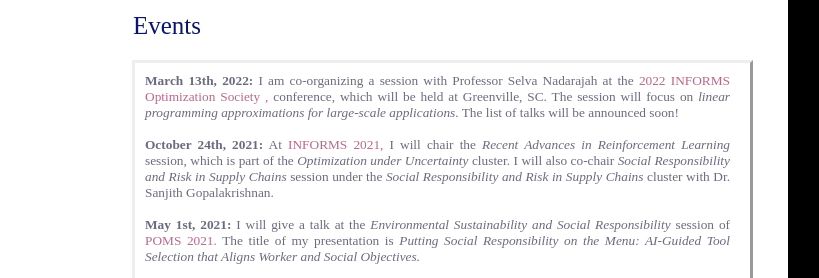
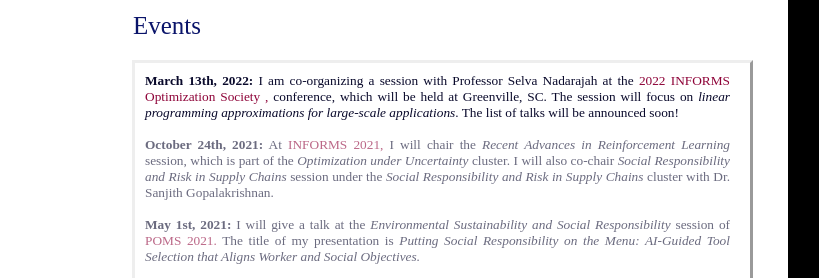
Before and after one commit to parshanpakiman/parshanpakiman.github.io, a plain HTML site: page index.html in a window 1280 px wide. Shown: the part 483-761 px from the top of the page, 316-1135 px from the left. Drawn offline with Linux system fonts and the light colour scheme; some icons are missing.

Commit message:
Update index.html

```diff
--- a/index.html
+++ b/index.html
@@ -124,7 +124,7 @@
         </p>
         -->
 
-        <p style="line-height: 1.2em;text-indent: 0px; opacity: 0.6 ">
+        <p style="line-height: 1.2em;text-indent: 0px;">
             <b>March 13th, 2022:</b>
             I am co-organizing a session with Professor Selva Nadarajah at the
             <a href="https://cecas.clemson.edu/informs-conference/"
```
